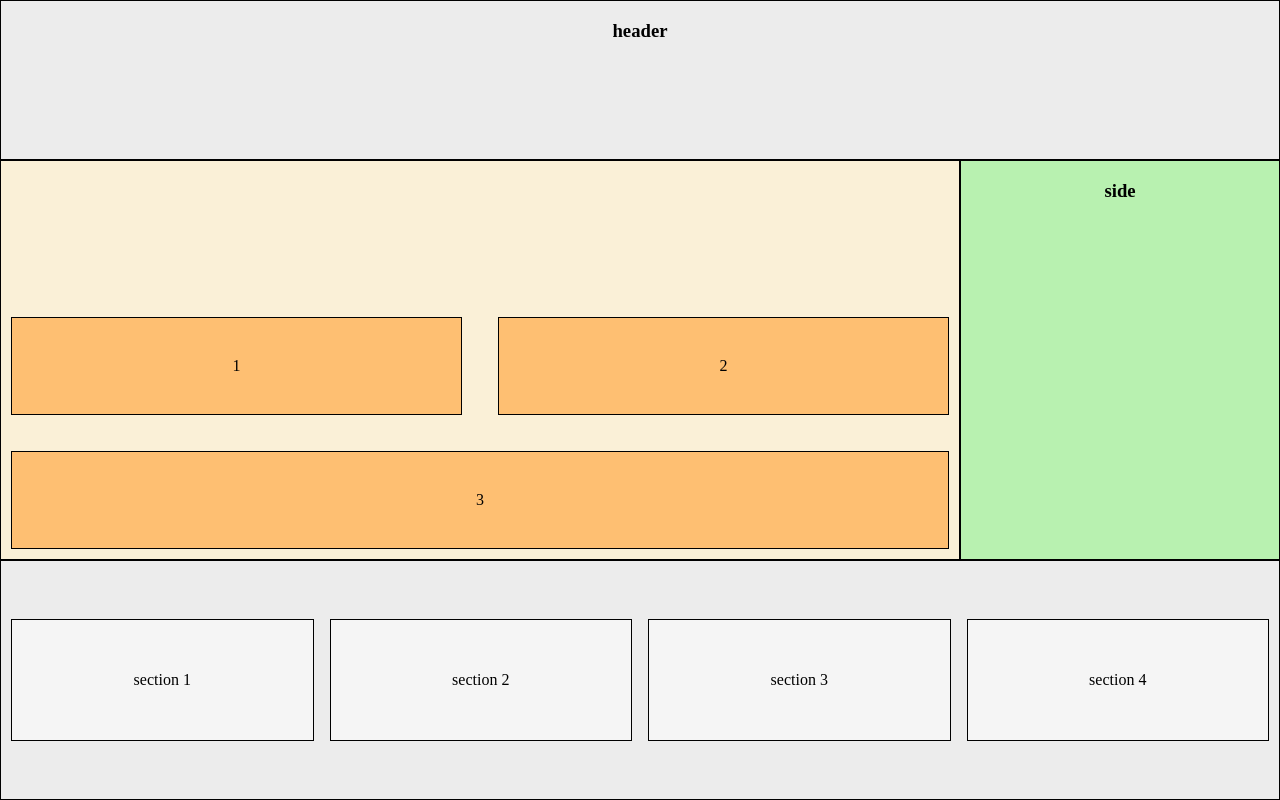
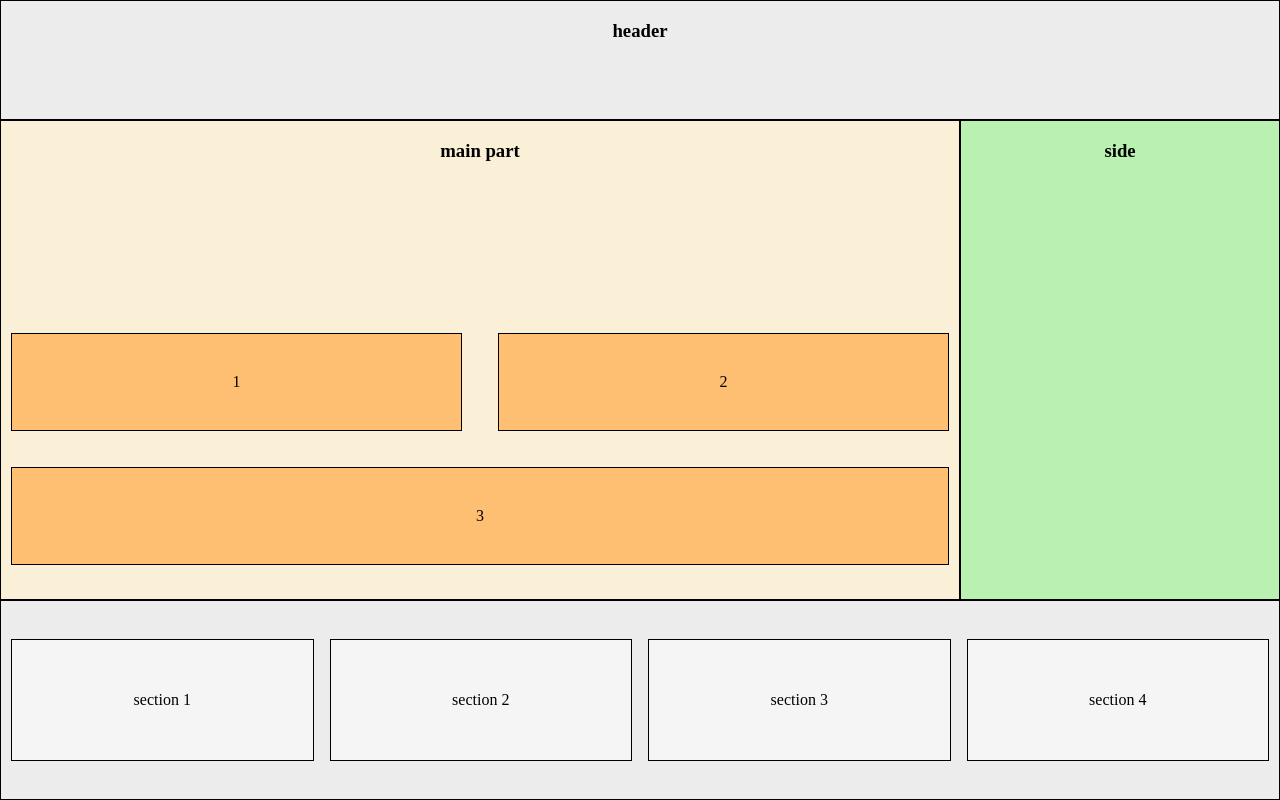
Before and after one commit to ZiVictoria/w6_grid, a plain HTML site: page index.html in a window 1280 px wide. Drawn offline with Linux system fonts and the light colour scheme.

Commit message:
add main header

```diff
--- a/index.html
+++ b/index.html
@@ -16,6 +16,9 @@
             <h3>header</h3>
         </header>
         <main>
+            <div class="header_main">
+                <h3>main part</h3>
+            </div>
             <div class="main_content">
                 <div class="box_1">1</div>
                 <div class="box_2">2</div>
--- a/styles.css
+++ b/styles.css
@@ -2,15 +2,21 @@
     display: grid;
     height: 100vh;
     grid-template-columns: 3fr 1fr;
-    grid-template-rows: 20% 1fr 30%;
+    grid-template-rows: 15% 1fr 25%;
+}
+
+.header_main{
+    display: grid;
+    min-height: 15%;
 }
 
 .main_content{
     display: grid;
-    height: 100%;
+    min-height: 80%;
     grid-template-columns: 1fr 1fr;
     gap: 1rem;
     align-content: end;
+
 }
 
 .box_1,
@@ -18,7 +24,6 @@
 .box_3{
     height: 12vh;
     margin: 10px;
-
 }
 
 main{
```
